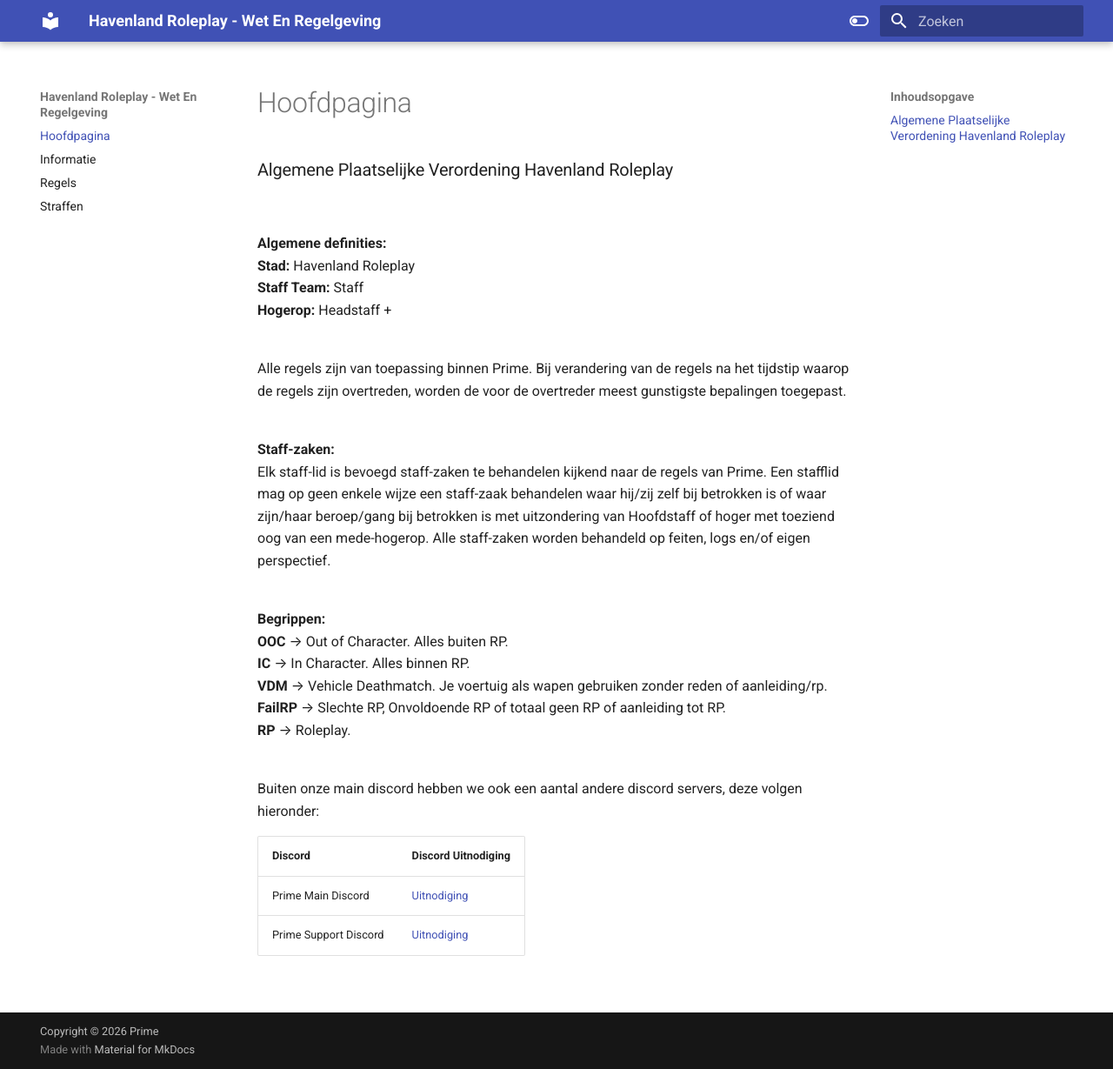
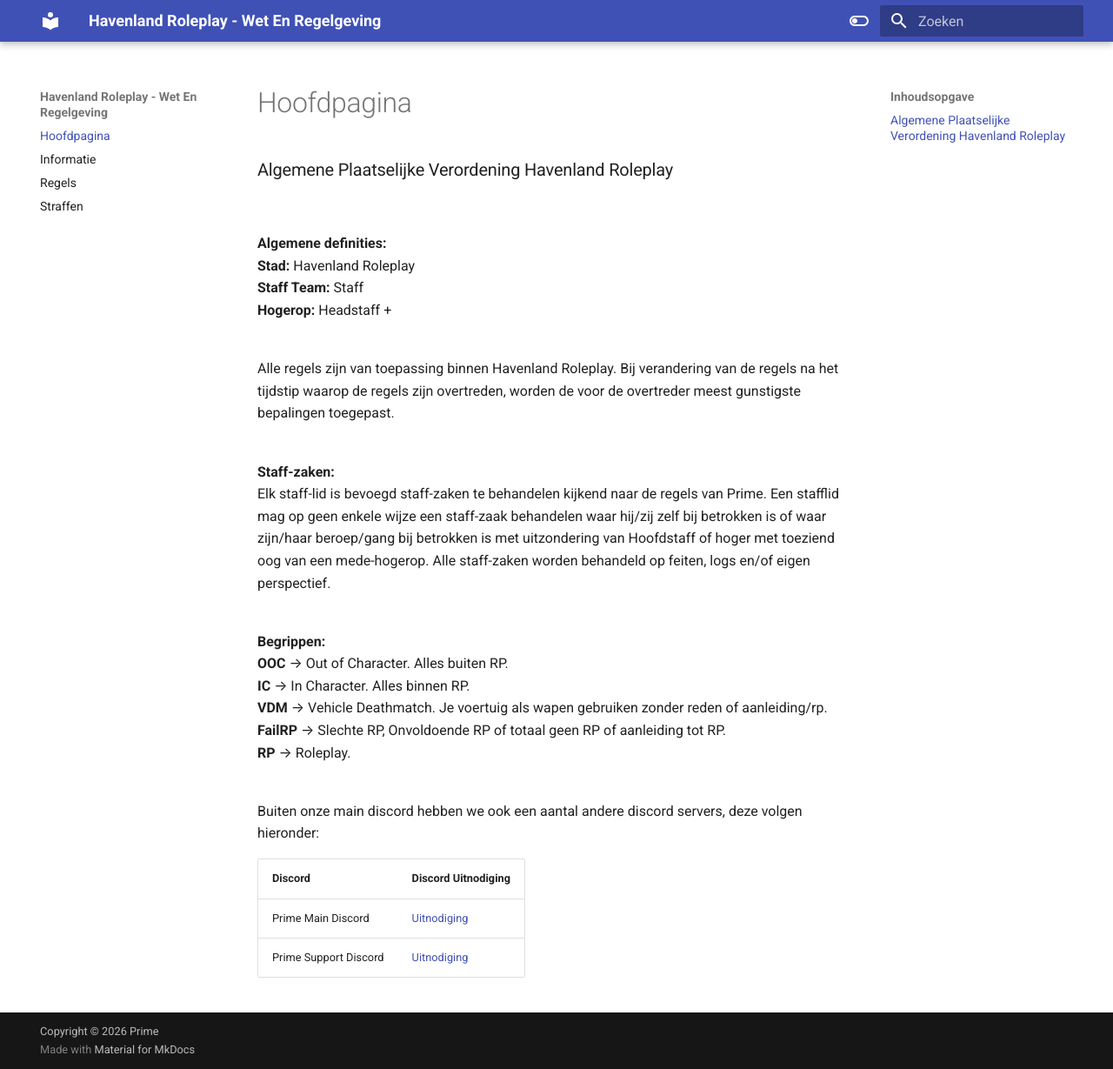
Before and after one commit to havenland-apv/havenland-apv.github.io, an MkDocs documentation site: the page built from docs/index.md, in a window 1280 px wide and 1229 px high. Shown: the whole window at 87% size. Built offline with MkDocs 1.6.1 and Material for MkDocs 9.7.7, drawn with Linux system fonts in a browser that asks for light colours; comment, search, counter and statistics services are not loaded.

Commit message:
Update references from Prime to Havenland Roleplay

```diff
--- a/docs/index.md
+++ b/docs/index.md
@@ -8,7 +8,7 @@
 **Hogerop:**		  Headstaff +<br>
 </br>
 
-Alle regels zijn van toepassing binnen Prime. Bij verandering van de regels na het tijdstip waarop de regels zijn overtreden, worden de voor de overtreder meest gunstigste bepalingen toegepast.<br>
+Alle regels zijn van toepassing binnen Havenland Roleplay. Bij verandering van de regels na het tijdstip waarop de regels zijn overtreden, worden de voor de overtreder meest gunstigste bepalingen toegepast.<br>
 </br>
 
 **Staff-zaken:**<br>
```
